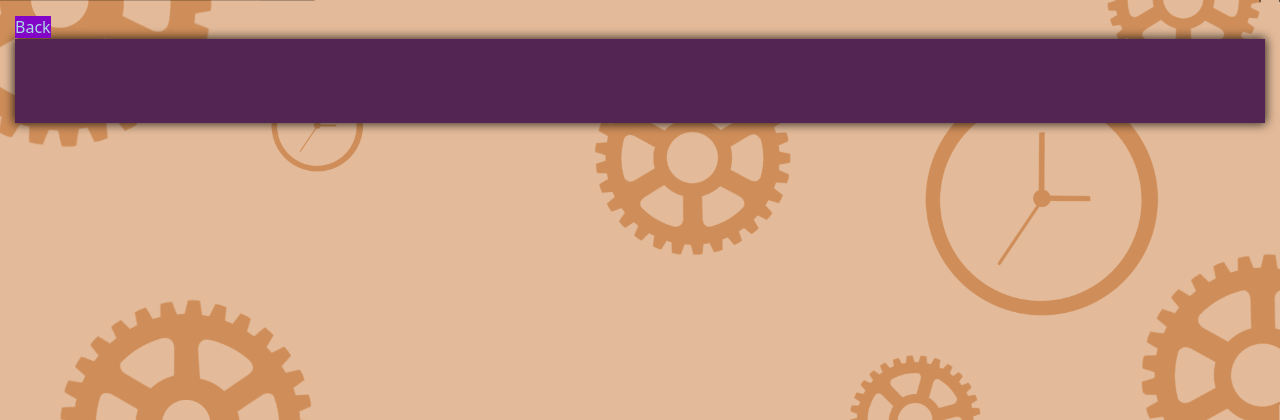
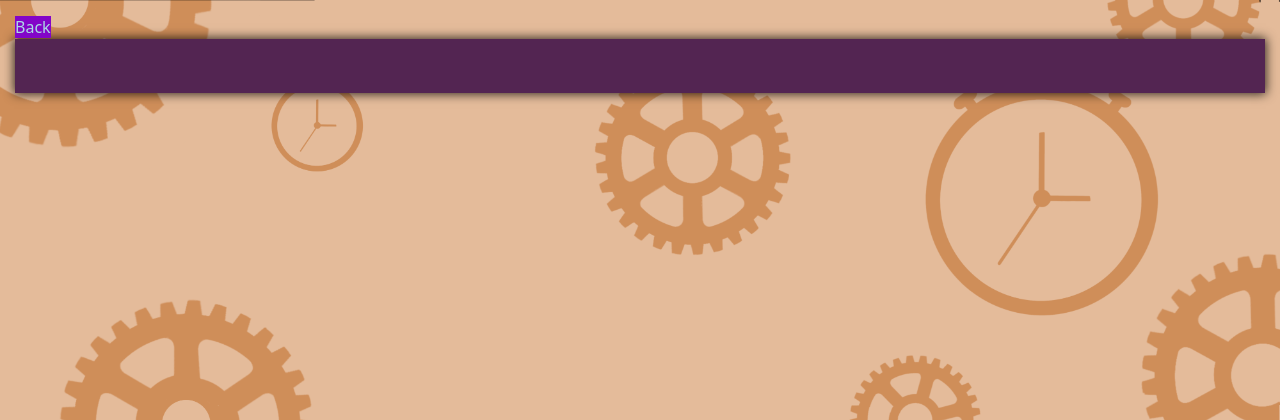
Before and after one commit to engfrosh/engfrosh, a Django app: template engfrosh_site/frosh/templates/faq_page.html in a window 1280 px wide. Shown: the top 420 px of the page. Run offline with Django 3.2, Linux system fonts and the light colour scheme; the template is opened without the code that fills it, so the values that code supplies are empty; style sheets or scripts are compiled from the project's sources; some libraries are stand-ins or nearby versions.

Commit message:
Update faq_page.html

```diff
--- a/engfrosh_site/frosh/templates/faq_page.html
+++ b/engfrosh_site/frosh/templates/faq_page.html
@@ -31,7 +31,8 @@
             margin-right: auto;
         }
         .bg-background {
-            padding: 30px;
+            padding: 15px;
+            overflow: scroll;
         }
     </style>
     <div class="text-white text-center flex flex-col space-y-3 mx-auto container w-50% m-5" style="margin-bottom: 80px;">
```
